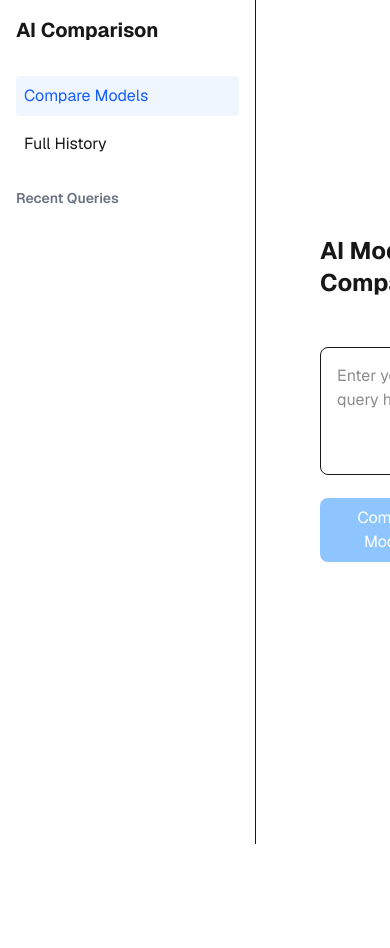
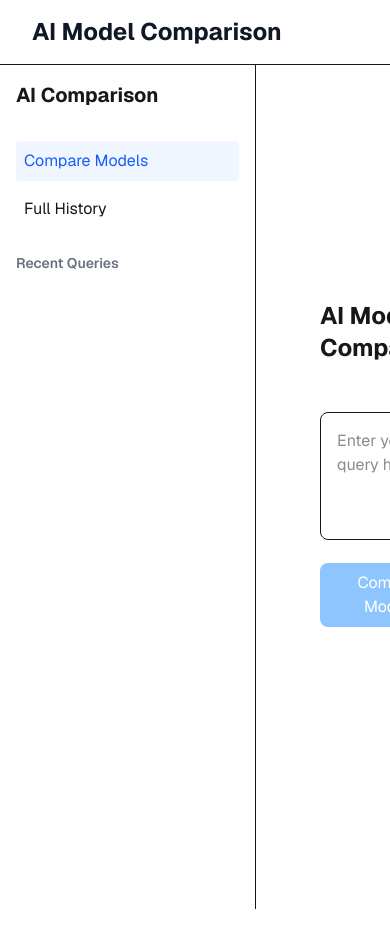
Before and after one commit to artynuts/ai-model-comparison, a Next.js app: page / in a window 390 px wide. Shown: the top 948 px of the page. Before the commit the page ends 908 px from the top, so only its background shows below. Built offline with nearby package versions, Linux system fonts and the light colour scheme.

Commit message:
Add header and improve layout structure in root layout
- Introduce a sticky header with a title for the AI Model Comparison app
- Modify layout to use flex-column approach for better page structure
- Add main content area with overflow handling
- Improve overall page layout and responsiveness

```diff
--- a/app/layout.tsx
+++ b/app/layout.tsx
@@ -18,11 +18,20 @@ export default function RootLayout({
     <html lang="en">
       <body className={GeistSans.className}>
         <HistoryProvider>
-          <div className="flex min-h-screen">
-            <div className="w-64 flex-shrink-0">
-              <Sidebar />
+          <div className="flex flex-col min-h-screen">
+            <header className="bg-white border-b sticky top-0 z-10">
+              <div className="max-w-screen-2xl mx-auto px-8 py-4">
+                <h1 className="text-2xl font-bold text-gray-900">
+                  AI Model Comparison
+                </h1>
+              </div>
+            </header>
+            <div className="flex flex-1">
+              <div className="w-64 flex-shrink-0">
+                <Sidebar />
+              </div>
+              <main className="flex-1 p-8 overflow-y-auto">{children}</main>
             </div>
-            <main className="flex-1 p-8 overflow-y-auto">{children}</main>
           </div>
         </HistoryProvider>
       </body>
```
